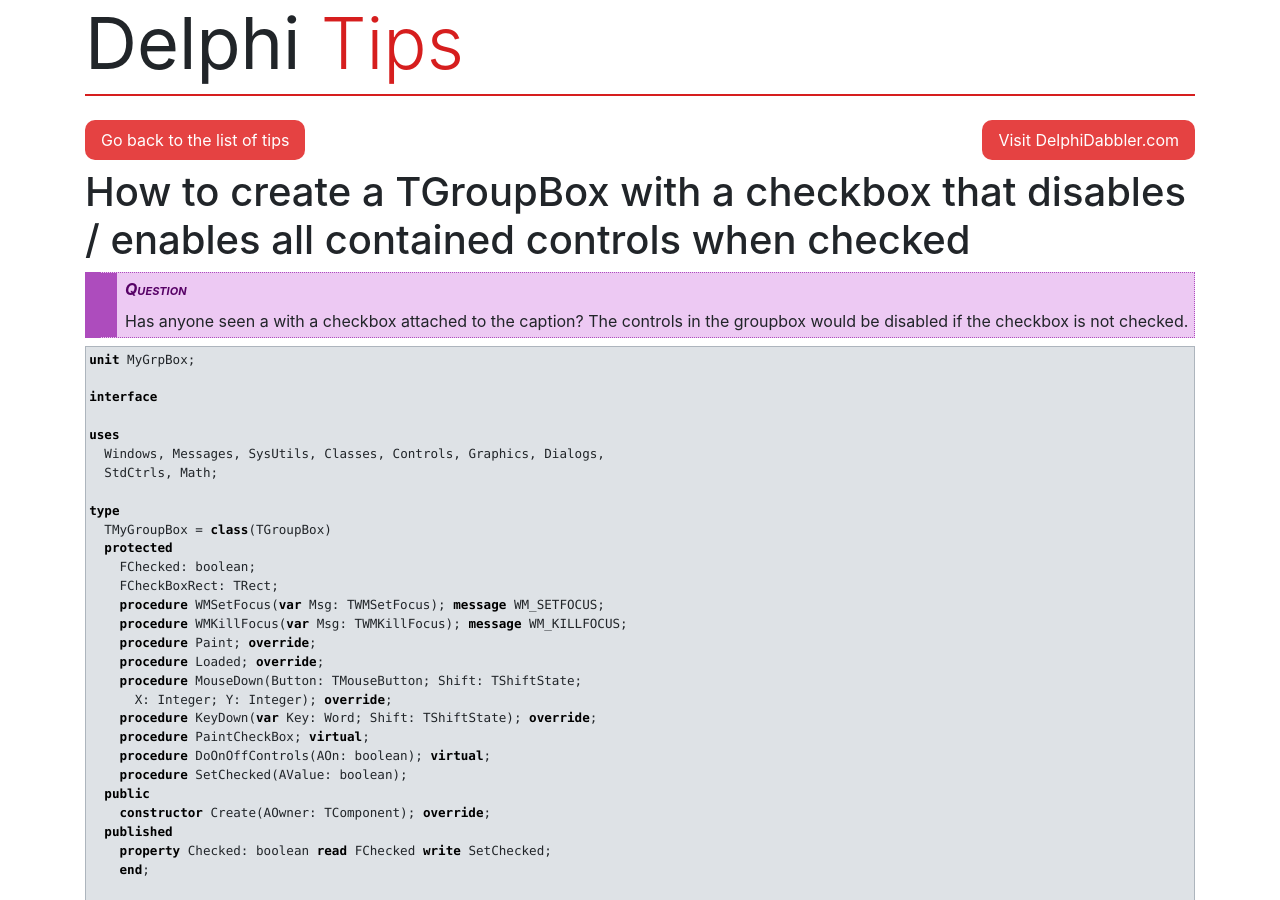
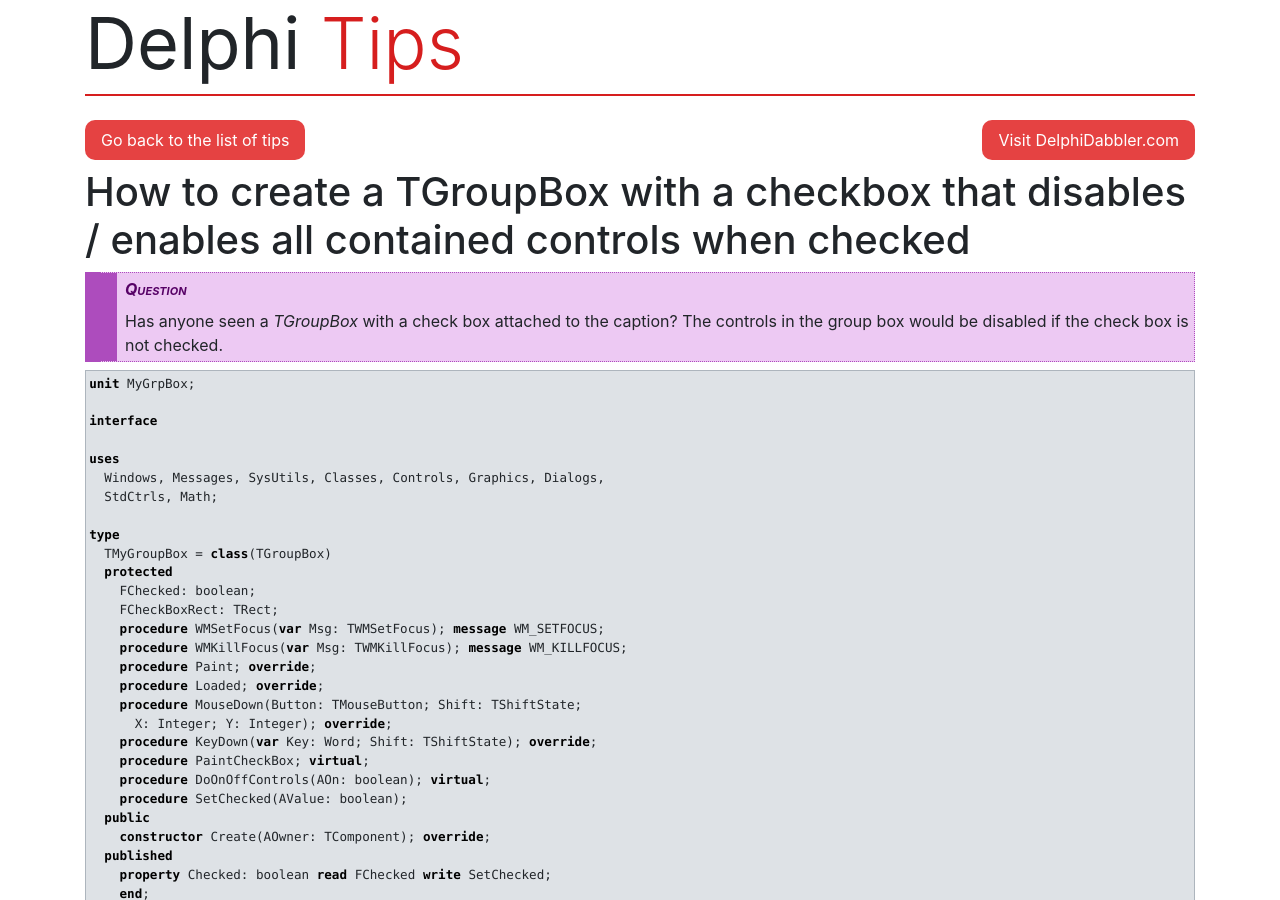
Before and after one commit to delphidabbler/delphi-tips, a Jekyll site: the page built from docs/_tips/112.html, in a window 1280 px wide and 900 px high. Built offline with Jekyll 4.4.1, drawn with Linux system fonts in a browser that asks for light colours.

Commit message:
Fix HTML error in tip 112. Fixes #20

```diff
--- a/docs/_tips/112.html
+++ b/docs/_tips/112.html
@@ -12,8 +12,8 @@
     Question
   </div>
   <div class="content">
-    Has anyone seen a <var<TGroupBox</var> with a checkbox attached to the
-    caption? The controls in the groupbox would be disabled if the checkbox
+    Has anyone seen a <var>TGroupBox</var> with a check box attached to the
+    caption? The controls in the group box would be disabled if the check box
     is not checked.
   </div>
 </div>
```
